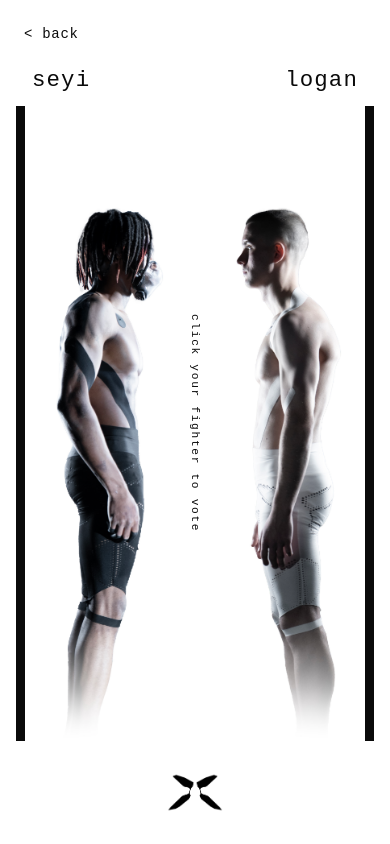
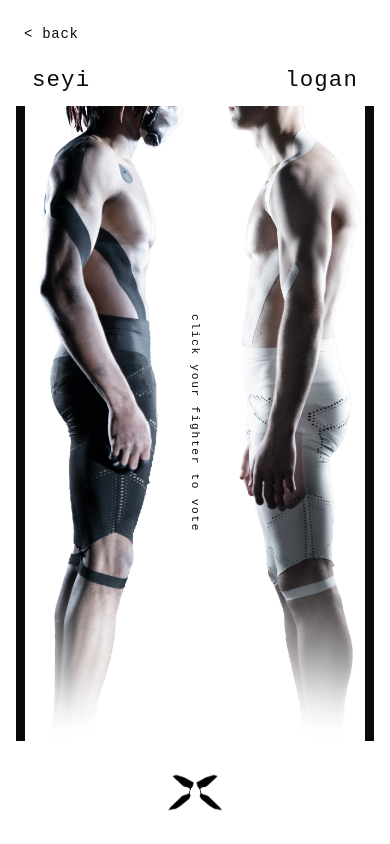
Before and after one commit to AureliusEth/tsko4, a Next.js app: page / in a window 390 px wide. Both pictures are taken after a click on the button "fight 1". Built offline with nearby package versions, Linux system fonts and the light colour scheme; no server answers; the database is empty; a web font is replaced by a local one.

Commit message:
Tune mobile fighter framing and nedas scale

```diff
--- a/app/page.tsx
+++ b/app/page.tsx
@@ -76,6 +76,7 @@ const fights = [
       name: "nedas",
       image: "/images/nedasmatchup.jpg",
       flipHorizontal: true,
+      scale: 0.82,
     },
   },
   {
--- a/components/fight-card.tsx
+++ b/components/fight-card.tsx
@@ -8,6 +8,7 @@ interface Fighter {
   name: string
   image: string
   flipHorizontal?: boolean
+  scale?: number
 }
 
 interface FightCardProps {
@@ -25,12 +26,40 @@ export function FightCard({ fightId, fightLabel, fighterA, fighterB, mockVotes,
   const [total, setTotal] = useState(0)
   const [voting, setVoting] = useState(false)
   const [mounted, setMounted] = useState(false)
+  const [assetsReady, setAssetsReady] = useState(false)
 
   useEffect(() => {
     // Trigger fade-in after a short delay for dramatic effect
     const timer = setTimeout(() => setMounted(true), 100)
     return () => clearTimeout(timer)
   }, [])
+
+  useEffect(() => {
+    let cancelled = false
+    setAssetsReady(false)
+
+    if (typeof window === "undefined") return
+
+    const preloadImage = (src: string) =>
+      new Promise<void>((resolve) => {
+        const img = new window.Image()
+        img.onload = () => resolve()
+        img.onerror = () => resolve()
+        img.src = src
+      })
+
+    Promise.all([preloadImage(fighterA.image), preloadImage(fighterB.image)]).then(() => {
+      if (cancelled) return
+      // Small delay makes the reveal feel intentional and smooth.
+      setTimeout(() => {
+        if (!cancelled) setAssetsReady(true)
+      }, 120)
+    })
+
+    return () => {
+      cancelled = true
+    }
+  }, [fighterA.image, fighterB.image])
 
   // Fetch existing votes on mount (merge with mock data)
   const fetchVotes = useCallback(async () => {
@@ -97,6 +126,12 @@ export function FightCard({ fightId, fightLabel, fighterA, fighterB, mockVotes,
 
   const pctA = getPercentage(fighterA.name)
   const pctB = getPercentage(fighterB.name)
+  const showFighters = mounted && assetsReady
+  const imageTransform = (fighter: Fighter) => {
+    const scale = fighter.scale ?? 1
+    const flipX = fighter.flipHorizontal ? -1 : 1
+    return `scaleX(${flipX}) scale(${scale})`
+  }
 
   return (
     <div className="flex flex-col min-h-screen bg-background">
@@ -152,7 +187,7 @@ export function FightCard({ fightId, fightLabel, fighterA, fighterB, mockVotes,
             onClick={() => castVote(fighterA.name)}
             disabled={!!voted || voting}
             className={`relative flex-1 cursor-pointer transition-all duration-700 ease-out overflow-hidden ${
-              mounted ? "opacity-100 translate-y-0" : "opacity-0 translate-y-12"
+              showFighters ? "opacity-100 translate-y-0" : "opacity-0 translate-y-12"
             } ${
               voted === fighterA.name
                 ? "!opacity-100"
@@ -163,14 +198,18 @@ export function FightCard({ fightId, fightLabel, fighterA, fighterB, mockVotes,
             style={{ transitionDelay: "200ms" }}
             aria-label={`Vote for ${fighterA.name}`}
           >
+            <div className="absolute inset-0 origin-bottom scale-[1.35] md:scale-100">
               <Image
                 src={fighterA.image || "/placeholder.svg"}
                 alt={fighterA.name}
                 fill
-              className="object-contain object-bottom"
-              style={fighterA.flipHorizontal ? { transform: "scaleX(-1)" } : undefined}
+                className={`object-contain object-bottom transition-opacity duration-[1200ms] ease-out ${
+                  showFighters ? "opacity-100" : "opacity-0"
+                }`}
+                style={{ transform: imageTransform(fighterA), transformOrigin: "center bottom" }}
                 sizes="50vw"
               />
+            </div>
           </button>
 
           {/* Center text - vertical */}
@@ -200,7 +239,7 @@ export function FightCard({ fightId, fightLabel, fighterA, fighterB, mockVotes,
             onClick={() => castVote(fighterB.name)}
             disabled={!!voted || voting}
             className={`relative flex-1 cursor-pointer transition-all duration-700 ease-out overflow-hidden ${
-              mounted ? "opacity-100 translate-y-0" : "opacity-0 translate-y-12"
+              showFighters ? "opacity-100 translate-y-0" : "opacity-0 translate-y-12"
             } ${
               voted === fighterB.name
                 ? "!opacity-100"
@@ -211,14 +250,18 @@ export function FightCard({ fightId, fightLabel, fighterA, fighterB, mockVotes,
             style={{ transitionDelay: "400ms" }}
             aria-label={`Vote for ${fighterB.name}`}
           >
+            <div className="absolute inset-0 origin-bottom scale-[1.35] md:scale-100">
               <Image
                 src={fighterB.image || "/placeholder.svg"}
                 alt={fighterB.name}
                 fill
-              className="object-contain object-bottom"
-              style={fighterB.flipHorizontal ? { transform: "scaleX(-1)" } : undefined}
+                className={`object-contain object-bottom transition-opacity duration-[1200ms] ease-out ${
+                  showFighters ? "opacity-100" : "opacity-0"
+                }`}
+                style={{ transform: imageTransform(fighterB), transformOrigin: "center bottom" }}
                 sizes="50vw"
               />
+            </div>
           </button>
 
           {/* Right bar - height scales like a progress bar with fighter B votes */}
```
Lines whose indentation alone changed are shown as unchanged.
